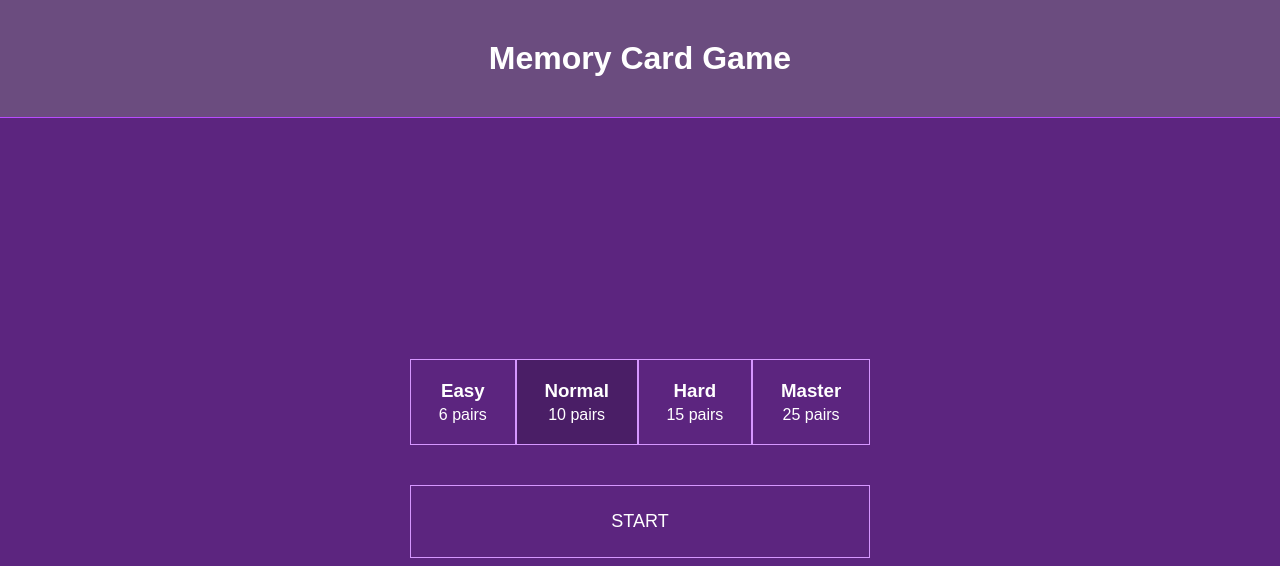
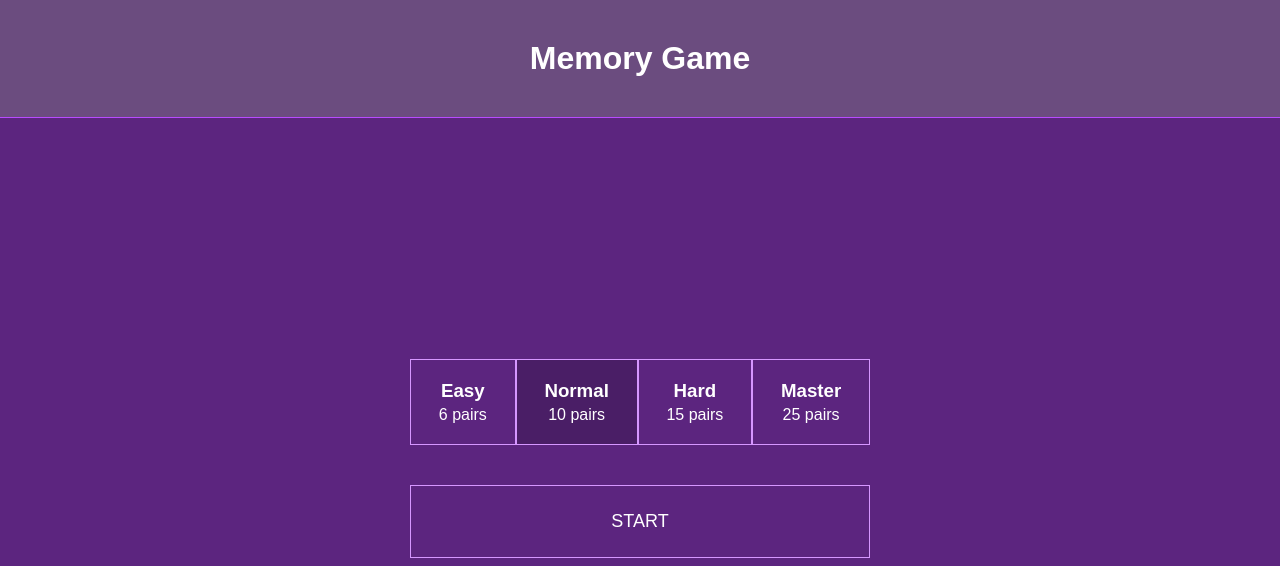
Before and after one commit to GersonSalvador/memory-card-game-reactjs, a React (Create React App) app: page / in a window 1280 px wide. Shown: the top 566 px of the page. Built offline with nearby package versions, Linux system fonts and the light colour scheme.

Commit message:
refact: change game's name

```diff
--- a/src/pages/Dashboard/index.tsx
+++ b/src/pages/Dashboard/index.tsx
@@ -32,7 +32,7 @@ export default function Dashboard() {
   return (
     <div data-testid="dashboard">
       <Header>
-        Memory Card Game
+        Memory Game
       </Header>
       <Main>
         <Levels levels={levels} />
```
